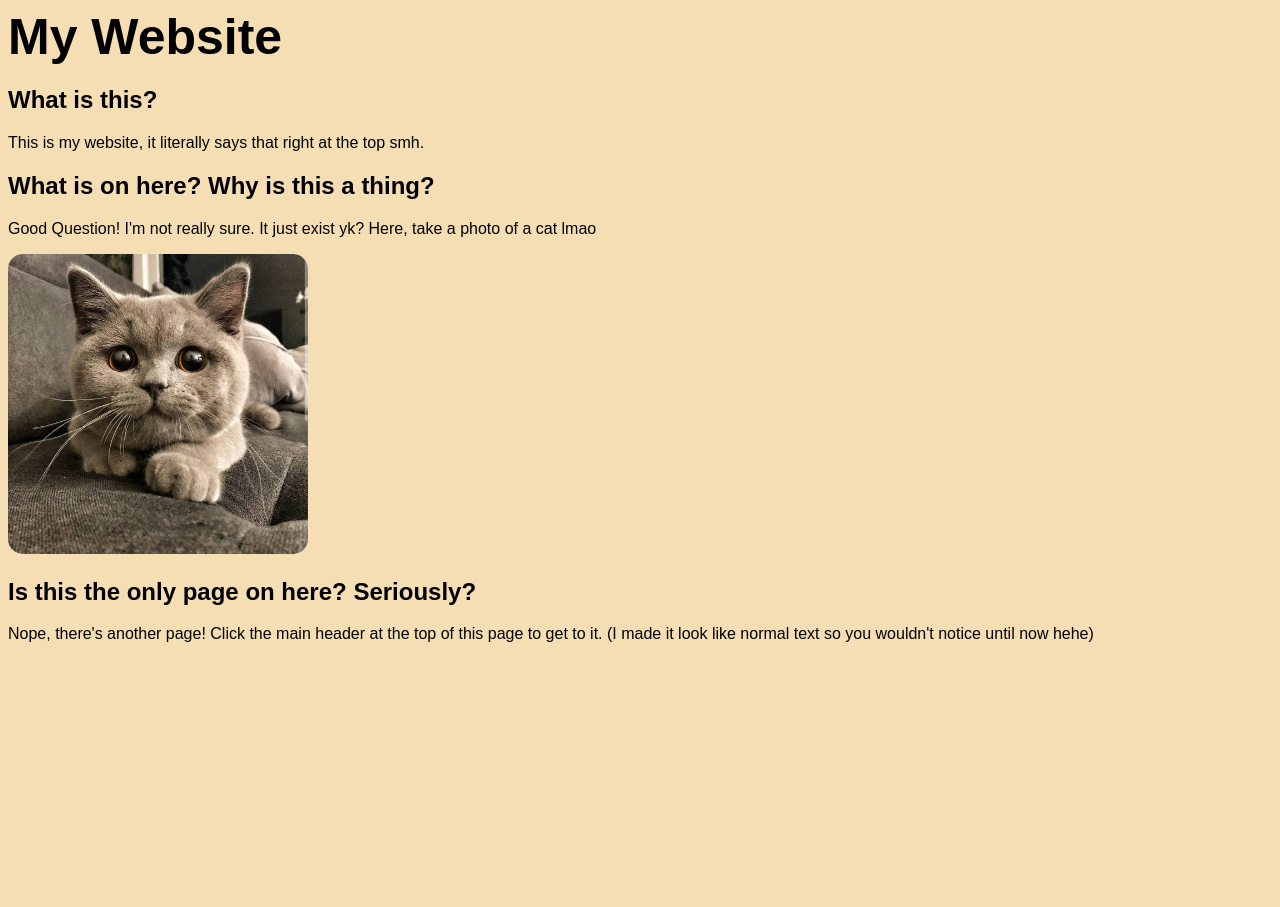
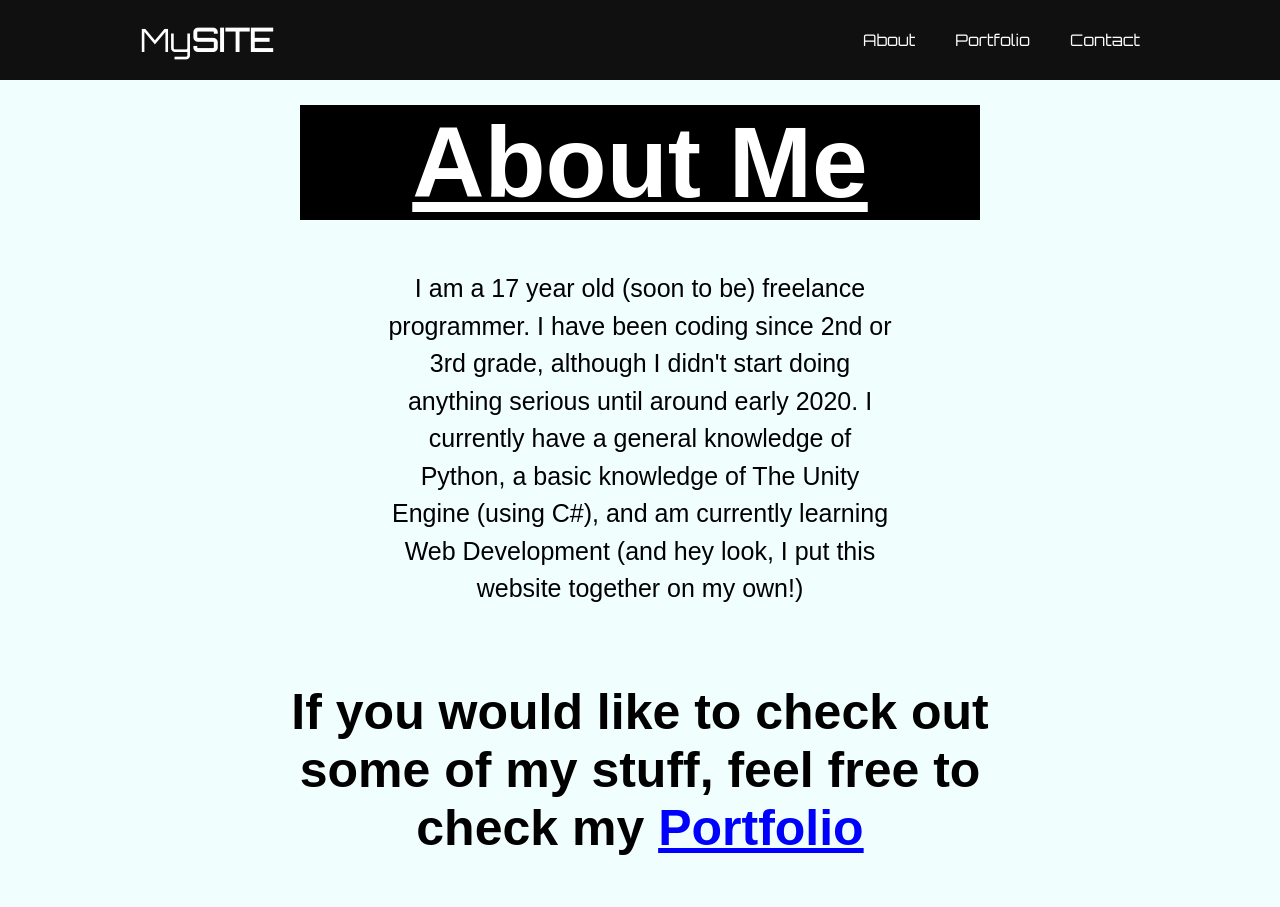
Before and after one commit to levipevans/ShadowLancer42.github.io, a plain HTML site: page index.html in a window 1280 px wide. Before the commit the page ends 800 px from the top, so only its background shows below. Drawn offline with nearby package versions, Linux system fonts and the light colour scheme.

Commit message:
NEW WEBSITE

```diff
--- /dev/null
+++ b/components/Header.html
@@ -0,0 +1,28 @@
+<!DOCTYPE html>
+<html lang="en">
+  <head>
+    <meta charset="UTF-8" />
+    <meta http-equiv="X-UA-Compatible" content="IE=edge" />
+    <meta name="viewport" content="width=device-width, initial-scale=1.0" />
+    <link rel="stylesheet" href="css/header.css" />
+    <link
+      rel="stylesheet"
+      href="https://fonts.googleapis.com/css?family=Orbitron"
+    />
+    <title></title>
+  </head>
+  <body>
+    <div class="header">
+      <div class="inner_header">
+        <div class="logo_container">
+          <h1>My<span>SITE</span></h1>
+        </div>
+        <ul class="navigation">
+          <a href="Index.html"><li>About</li></a>
+          <a href="Portfolio.html"><li>Portfolio</li></a>
+          <a href="Contact.html"><li>Contact</li></a>
+        </ul>
+      </div>
+    </div>
+  </body>
+</html>
--- /dev/null
+++ b/css/header.css
@@ -0,0 +1,64 @@
+* {
+  margin: 0;
+  padding: 0;
+  list-style: none;
+  text-decoration: none;
+}
+
+.header {
+  width: 100%;
+  height: 80px;
+  display: block;
+  background-color: #101010;
+}
+
+.inner_header {
+  width: 1000px;
+  height: 100%;
+  display: block;
+  margin: 0 auto;
+}
+
+.logo_container {
+  height: 100%;
+  display: table;
+  float: left;
+}
+
+.logo_container h1 {
+  color: white;
+  height: 100%;
+  display: table-cell;
+  vertical-align: middle;
+  font-family: "Orbitron";
+  font-size: 32px;
+  font-weight: 100;
+}
+
+.logo_container h1 span {
+  font-weight: 800;
+}
+
+.navigation {
+  float: right;
+  height: 100%;
+}
+
+.navigation a {
+  height: 100%;
+  display: table;
+  float: left;
+  padding: 0px 20px;
+}
+
+.navigation a:last-child {
+  padding-right: 0;
+}
+
+.navigation a li {
+  display: table-cell;
+  vertical-align: middle;
+  height: 100%;
+  color: white;
+  font-family: "Orbitron";
+}
--- /dev/null
+++ b/css/index.css
@@ -0,0 +1,72 @@
+* {
+  margin: 25;
+  padding: 0;
+}
+
+body {
+  background-color: rgb(240, 255, 254);
+}
+
+.content {
+  text-align: center;
+  margin: auto;
+  font-family: sans-serif;
+}
+
+.content h1 {
+  font-size: 100px;
+  color: white;
+  text-decoration: underline;
+  margin: 25px;
+  margin-left: 300px;
+  margin-right: 300px;
+  border: 5px;
+  background-color: black;
+}
+
+.about_text {
+  line-height: 1.5;
+  font-size: 25px;
+  padding: 25px;
+  width: 40%;
+  text-align: center;
+  margin: auto;
+  color: black;
+}
+
+.content h2 a {
+  color: blue;
+  text-decoration: underline;
+}
+
+.content h2 {
+  padding: 50px;
+  margin: auto;
+  font-size: 50px;
+  width: 65%;
+}
+
+.content .portfolio_links a {
+  color: rgb(254 255 201);
+}
+
+.portfolio_links h2 {
+  background-color: rgb(216, 33, 33);
+  width: 75%;
+  margin-top: 15px;
+}
+
+img {
+  margin-top: 30px;
+  width: 1000px;
+  border-radius: 15px;
+}
+
+.contact h2 {
+  text-decoration: underline;
+}
+
+.contact a {
+  font-size: 40px;
+  text-decoration: underline;
+}
--- a/index.html
+++ b/index.html
@@ -4,46 +4,35 @@
     <meta charset="UTF-8" />
     <meta http-equiv="X-UA-Compatible" content="IE=edge" />
     <meta name="viewport" content="width=device-width, initial-scale=1.0" />
-    <title>My Website</title>
-    <link rel="shortcut icon" type="image.png" href="images/favicon.png" />
-    <style>
-      /*background stuff*/
-      body {
-        background-color: wheat;
-      }
-      /*all text*/
-      * {
-        font-family: Arial, Helvetica, sans-serif;
-      }
-      /*all images are the same style*/
-      .basic-image {
-        width: 300px;
-        border-radius: 15px;
-      }
-      /*hide the fact that the 'header' is a link*/
-      .page-gottem {
-        color: black;
-        text-decoration: unset;
-        font-size: 50px;
-        font-weight: bold;
-      }
-    </style>
+    <link rel="stylesheet" href="css/index.css" />
+    <title>ShadowLancer</title>
+    <script
+      src="https://code.jquery.com/jquery-3.3.1.js"
+      integrity="sha256-2Kok7MbOyxpgUVvAk/HJ2jigOSYS2auK4Pfzbm7uH60="
+      crossorigin="anonymous"
+    ></script>
+    <script>
+      $(function () {
+        $("#header").load("components/header.html");
+      });
+    </script>
   </head>
   <body>
-    <a href="gottem.html" class="page-gottem">My Website</a>
-    <h2>What is this?</h2>
-    <p>This is my website, it literally says that right at the top smh.</p>
-    <h2>What is on here? Why is this a thing?</h2>
-    <p>
-      Good Question! I'm not really sure. It just exist yk? Here, take a photo
-      of a cat lmao
-    </p>
-    <img src="images/cat.jpg" alt="a cute little cat" class="basic-image" />
-    <h2>Is this the only page on here? Seriously?</h2>
-    <p>
-      Nope, there's another page! Click the main header at the top of this page
-      to get to it. (I made it look like normal text so you wouldn't notice
-      until now hehe)
-    </p>
+    <div id="header"></div>
+    <div class="content">
+      <h1>About Me</h1>
+      <p class="about_text">
+        I am a 17 year old (soon to be) freelance programmer. I have been coding
+        since 2nd or 3rd grade, although I didn't start doing anything serious
+        until around early 2020. I currently have a general knowledge of Python,
+        a basic knowledge of The Unity Engine (using C#), and am currently
+        learning Web Development (and hey look, I put this website together on
+        my own!)
+      </p>
+      <h2>
+        If you would like to check out some of my stuff, feel free to check my
+        <a href="Portfolio.html">Portfolio</a>
+      </h2>
+    </div>
   </body>
 </html>
```
Also changed, not shown: About.html (added, +23 -0 lines), Contact.html (added, +30 -0 lines), Portfolio.html (added, +38 -0 lines), gottem.html (deleted, +0 -33 lines), images/paint_graphic.png (added).
